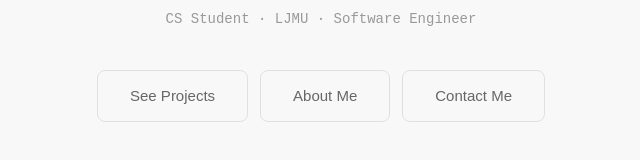
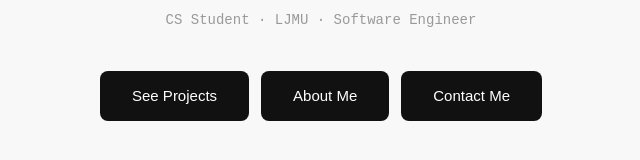
Before and after one commit to DanielsBunka/danielsbunka.com, a Next.js app: page / in a window 1280 px wide. Shown: the part 446-606 px from the top of the page, without its empty margins (319-959 px from the left). Built offline with nearby package versions, Linux system fonts and the light colour scheme.

Commit message:
Updated buttons and added hat and moustache styles

```diff
--- a/app/page.tsx
+++ b/app/page.tsx
@@ -7,11 +7,13 @@ import Link from "next/link";
 const hats = [
   { name: "None",       src: null },
   { name: "lovecoding",    src: "/overlays/hats/lovecoding.png" },
+  { name: "angry",    src: "/overlays/hats/angry.png" },
 ];
 
 const moustaches = [
   { name: "None",      src: null },
   { name: "curly1", src: "/overlays/moustaches/curly1.png" },
+  { name: "cat", src: "/overlays/moustaches/cat.png" },
 ];
 
 function cycle(current: number, direction: 1 | -1, length: number) {
@@ -114,7 +116,7 @@ export default function Home() {
                 alt={currentHat.name}
                 style={{
                   position: "absolute",
-                  top: "52%",
+                  top: "53%",
                   left: "50%",
                   transform: "translate(-50%, -50%) scale(2)",
                   width: "400px",
@@ -229,8 +231,7 @@ const arrowLabelStyle: React.CSSProperties = {
   letterSpacing: "0.05em",
 };
 
-// Kept this here just in case you ever want to re-add a highlight color later!
-const primaryButtonStyle: React.CSSProperties = {
+const ghostButtonStyle: React.CSSProperties = {
   backgroundColor: "#111111",
   color: "#ffffff",
   padding: "14px 32px",
@@ -239,14 +240,3 @@ const primaryButtonStyle: React.CSSProperties = {
   fontSize: "15px",
   fontWeight: 500,
 };
-
-const ghostButtonStyle: React.CSSProperties = {
-  backgroundColor: "transparent",
-  color: "#666",
-  border: "1px solid #e0e0e0",
-  padding: "14px 32px",
-  borderRadius: "8px",
-  textDecoration: "none",
-  fontSize: "15px",
-  fontWeight: 500,
-};
```
Also changed, not shown: public/overlays/hats/angry.png (added), public/overlays/moustaches/cat.png (added).
